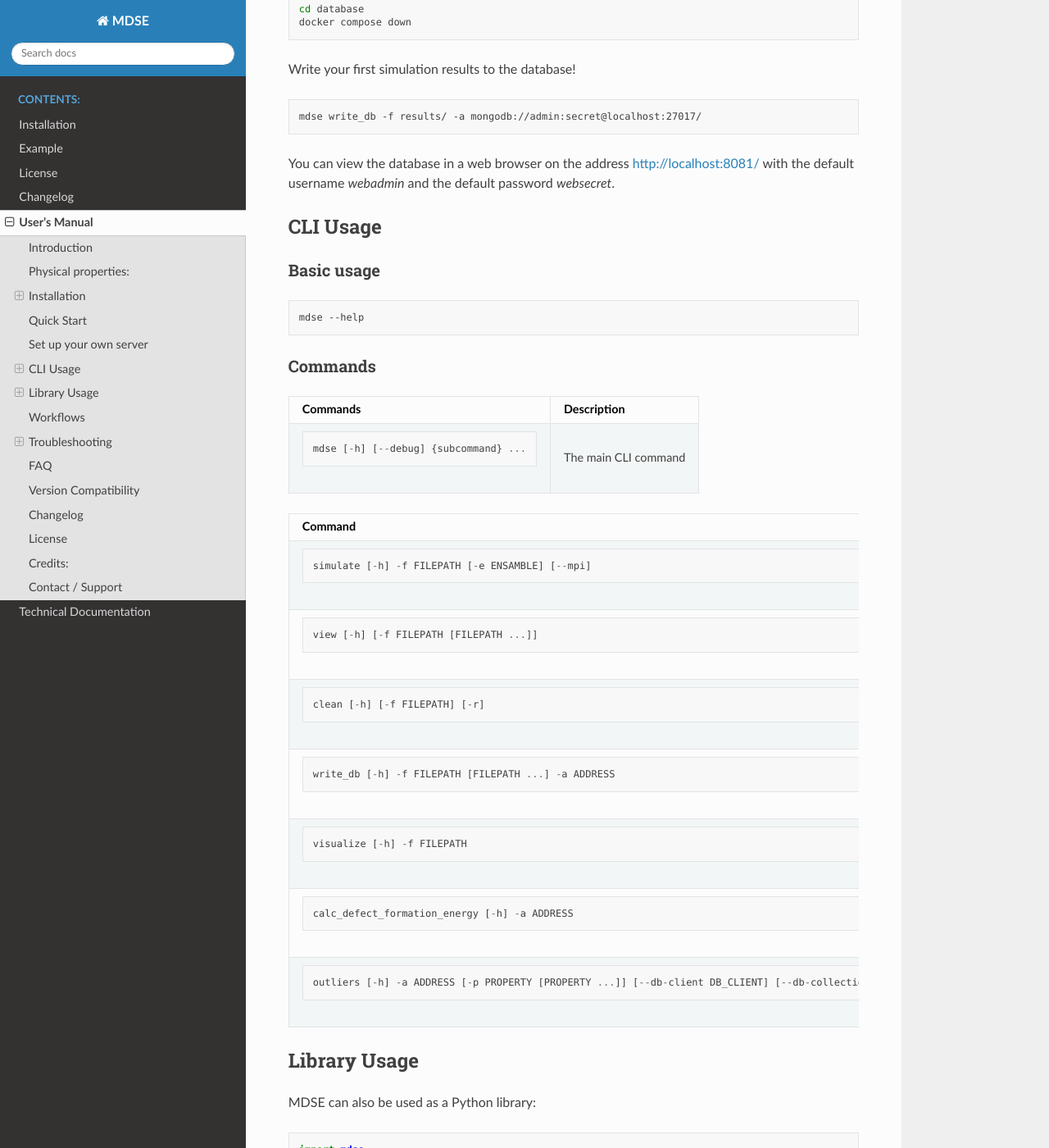
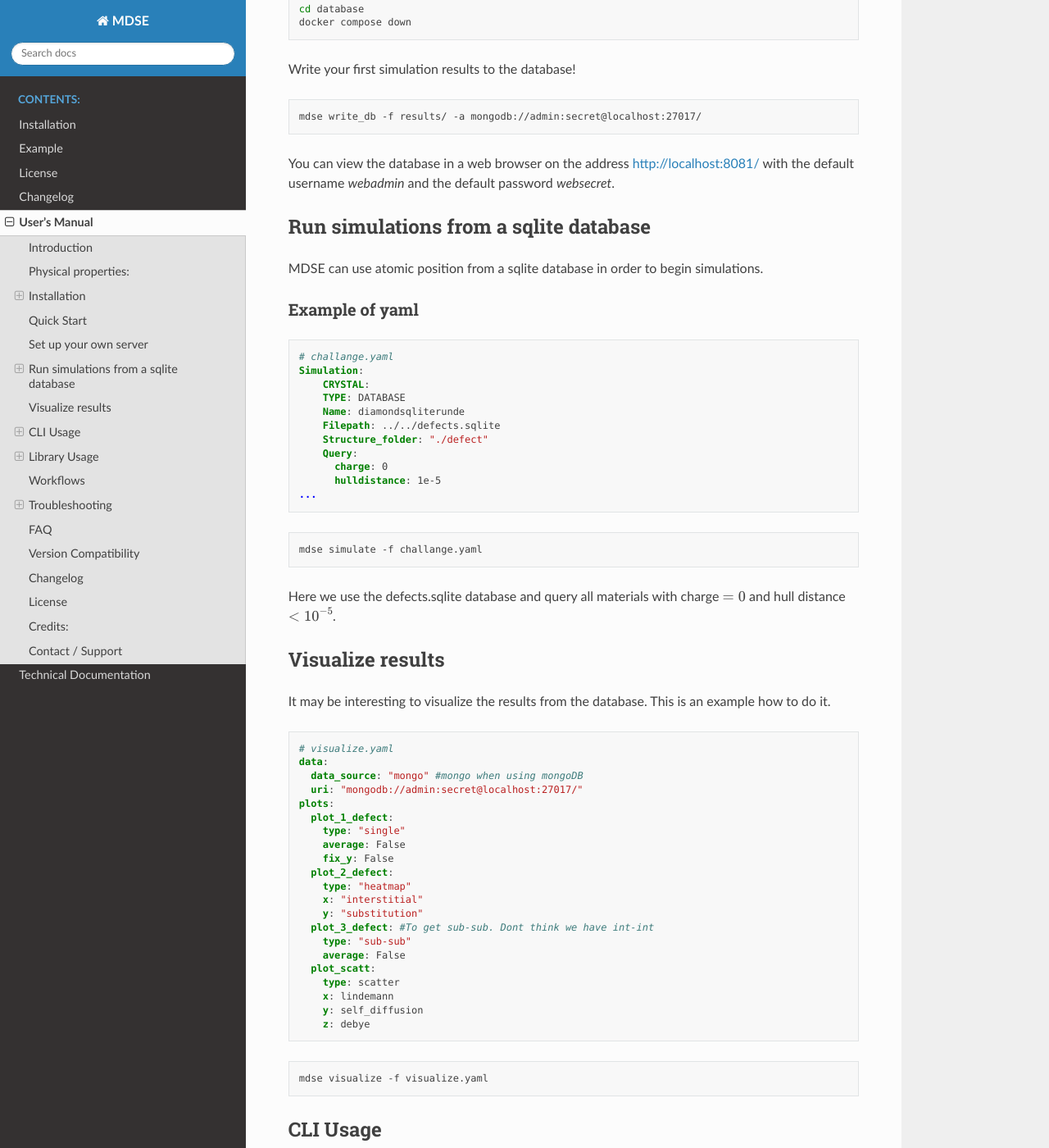
Before and after one commit to TFYA99ProjGroup/MDSE, a Sphinx documentation site: the page built from docs/source/gettingstarted.rst, in a window 1280 px wide and 1400 px high, scrolled down 2215 px. Shown: the whole window at 82% size. Built offline with Sphinx 7.4.7 and the Read the Docs theme 3.1.0, drawn with Linux system fonts in a browser that asks for light colours.

Commit message:
Added db stuff

```diff
--- a/docs/source/gettingstarted.rst
+++ b/docs/source/gettingstarted.rst
@@ -35,6 +35,7 @@ The following material properties can be calculated with mdse:
 - Coheseive energy (in the form of Atomization energy)
 - Formation energy
 - Defect formation energy
+
 Installation
 ============
 
@@ -118,6 +119,68 @@ Write your first simulation results to the database!
 You can view the database in a web browser on the address http://localhost:8081/
 with the default username *webadmin* and the default password *websecret*.
 
+Run simulations from a sqlite database
+======================================
+
+MDSE can use atomic position from a sqlite database in order to begin simulations.
+
+Example of yaml
+---------------
+
+.. code-block:: yaml
+
+    # challange.yaml
+    Simulation:
+        CRYSTAL:
+        TYPE: DATABASE
+        Name: diamondsqliterunde
+        Filepath: ../../defects.sqlite
+        Structure_folder: "./defect"
+        Query:
+          charge: 0
+          hulldistance: 1e-5
+    ...
+
+.. code-block:: bash
+
+    mdse simulate -f challange.yaml
+
+Here we use the defects.sqlite database and query all materials with charge :math:`=0` and hull distance :math:`< 10^{-5}`.
+
+
+Visualize results
+=================
+
+It may be interesting to visualize the results from the database.
+This is an example how to do it.
+
+.. code-block:: yaml
+
+    # visualize.yaml
+    data:
+      data_source: "mongo" #mongo when using mongoDB
+      uri: "mongodb://admin:secret@localhost:27017/"
+    plots:
+      plot_1_defect:
+        type: "single"
+        average: False
+        fix_y: False
+      plot_2_defect:
+        type: "heatmap"
+        x: "interstitial"
+        y: "substitution"
+      plot_3_defect: #To get sub-sub. Dont think we have int-int
+        type: "sub-sub"
+        average: False
+      plot_scatt:
+        type: scatter
+        x: lindemann
+        y: self_diffusion
+        z: debye
+
+.. code-block:: bash
+
+   mdse visualize -f visualize.yaml
 
 CLI Usage
 =========================
```
